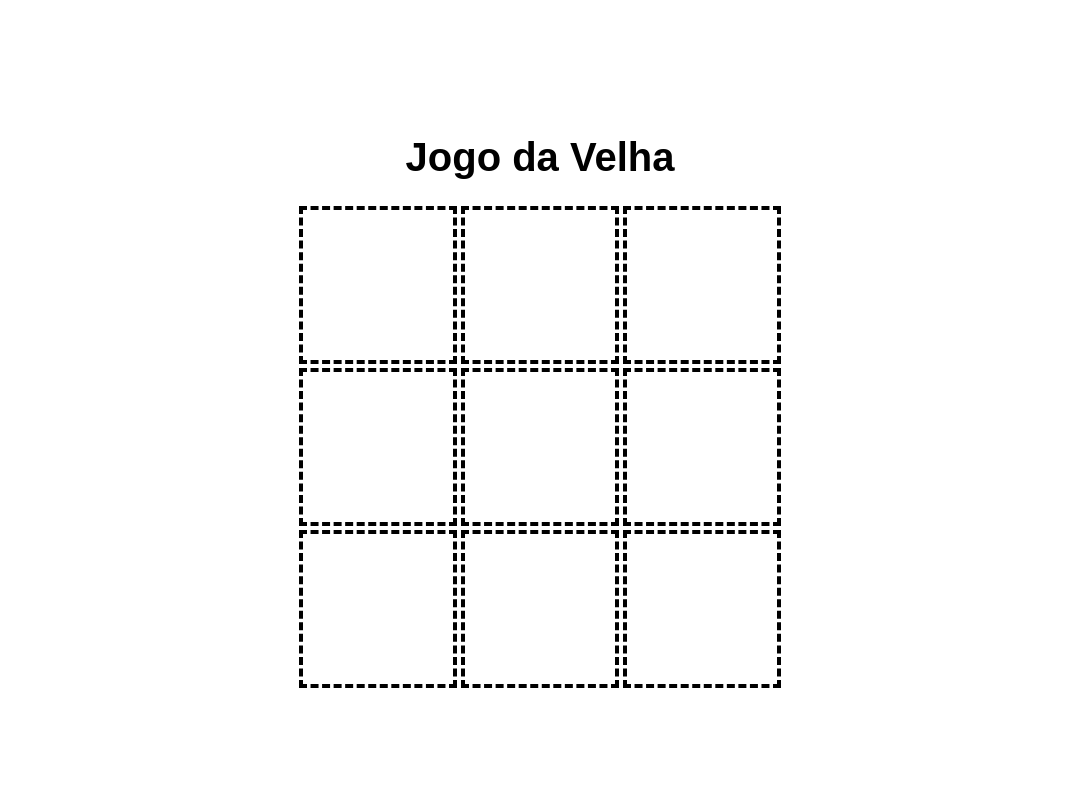
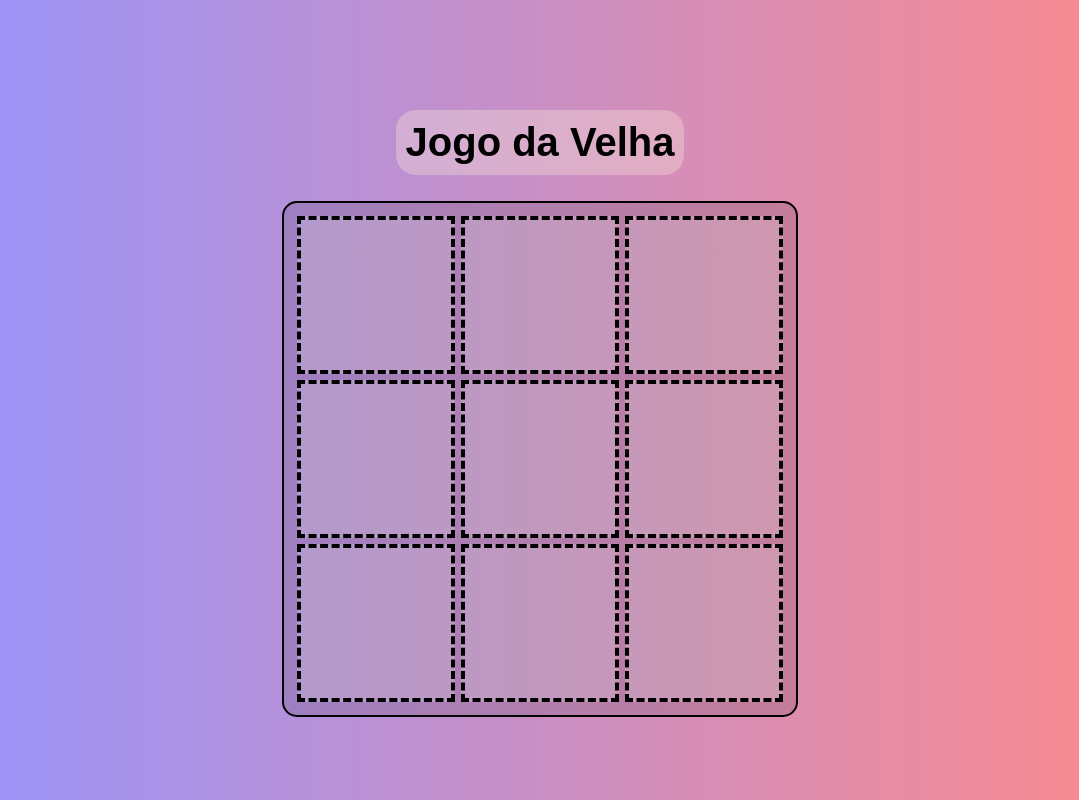
Before and after one commit to UnBlivion/Jogo-Da-Velha, a plain HTML site: page index.html in a window 1280 px wide. Shown: the whole page, without its empty margins (100-1179 px from the left). Drawn offline with Linux system fonts and the light colour scheme.

Commit message:
Acrescentando JS, 50%

```diff
--- a/script.js
+++ b/script.js
@@ -1 +1,24 @@
-const
+const casas = document.querySelectorAll(".casa");
+let trocar = 0;
+/*
+for(let casa in casas){
+    casas[casa].onclick = clicar;
+}
+*/
+
+for(let casa of casas){
+    casa.onclick = clicar;
+}
+
+function clicar(){
+    if (trocar % 2){
+        this.innerHTML = "X";
+        this.style.color = "blue";
+        trocar++;
+    }
+    else{
+        this.innerHTML = "O";
+        this.style.color = "red";
+        trocar++;
+    }
+}
--- a/style.css
+++ b/style.css
@@ -5,14 +5,31 @@ body{
     align-items: center;
     flex-direction: column;
     height: 100vh;
-    background-color: linear(left, red, blue);
+    background: linear-gradient(to left, rgba(255, 0, 0, 0.459), rgba(0, 0, 255, 0.418));
+}
+
+.linha{
+    display: flex;
 }
 
 .casa{
-    display: inline-block;
+    margin: 3px;
     height: 150px;
     width: 150px;
     border: black dashed 4px;
+    background-color: rgba(255, 255, 255, 0.205);
+    align-items: center;
+    justify-content: center;
+    display: flex;
+    font-family: sans-serif;
+    font-size: 100px;
+}
+
+#tabuleiro{
+    padding: 10px;
+    border: black 2px solid;
+    border-radius: 15px;
+    background-color: rgba(0, 0, 0, 0.123);
 }
 
 .casa:hover{
@@ -22,4 +39,7 @@ body{
 h1{
     font-size: 30pt;
     font-family: sans-serif;
+    padding: 10px;
+    background-color: rgba(250, 235, 215, 0.329);
+    border-radius: 20px;
 }
```
